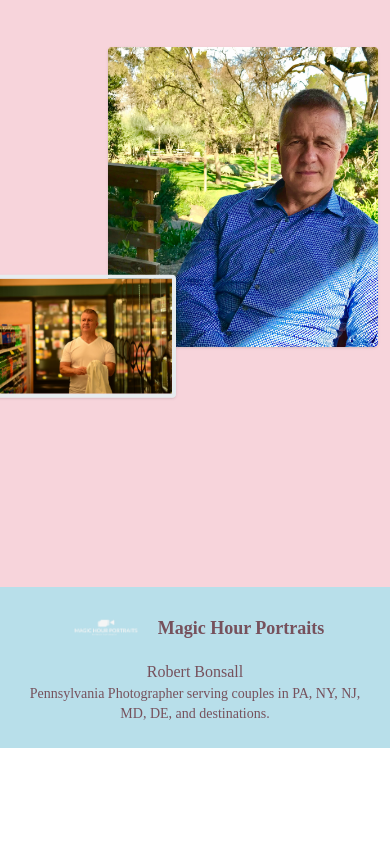
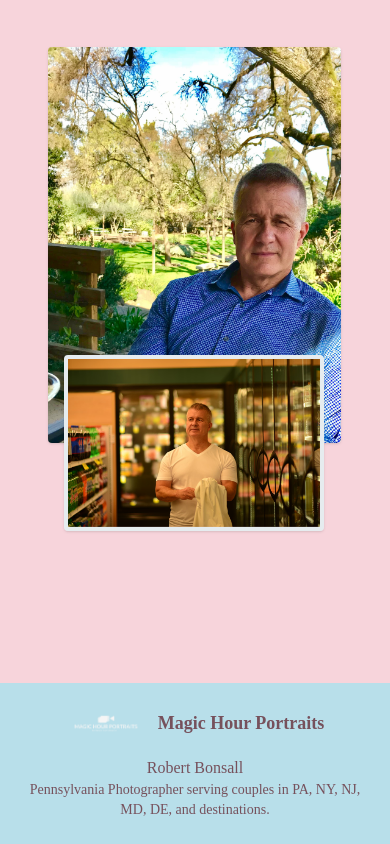
Before and after one commit to ethanbonsall/Magic-Hour-Portraits, a Next.js app in the folder web/: page /about in a window 390 px wide. Shown: the part 1004-1848 px from the top of the page. Before the commit the page ends 1752 px from the top, so only its background shows below. Built offline with nearby package versions, Linux system fonts and the light colour scheme.

Commit message:
Blog page fix

```diff
--- a/web/pages/about.tsx
+++ b/web/pages/about.tsx
@@ -64,13 +64,13 @@ const AboutPage = () => {
                 <img
                   src={about}
                   alt="Robert"
-                  className="w-full h-[300px] md:h-[360px] lg:h-[480px] xl:h-[600px] 2xl:h-[700px] object-cover mb-60 ml-12 object-bottom rounded shadow"
+                  className="w-3/4 md:w-full  md:h-[360px] lg:h-[480px] xl:h-[600px] 2xl:h-[700px] object-cover mb-60 ml-12 object-bottom rounded shadow"
                 />
 
                 <img
                   src={about2}
                   alt="Robert2"
-                  className="absolute bottom-32 md:bottom-12 lg:bottom-0 -left-16 -translate-y-1/2 w-2/3 object-cover rounded shadow border-4 border-background"
+                  className="absolute bottom-16 md:bottom-12 lg:bottom-0 left-16 md:-left-16 -translate-y-1/2 w-2/3 object-cover rounded shadow border-4 border-background"
                 />
               </div>
             </div>
```
